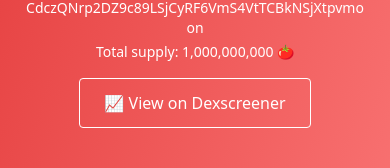
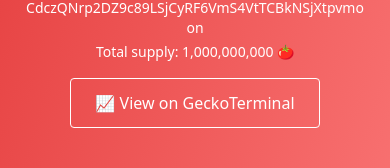
Before and after one commit to massimilianopp/tomatocoin, a Next.js app: page / in a window 390 px wide. Shown: the part 1139-1307 px from the top of the page. Built offline with nearby package versions, Linux system fonts and the light colour scheme.

Commit message:
Fix mobile layout final version

```diff
--- a/pages/index.js
+++ b/pages/index.js
@@ -80,11 +80,11 @@
         </p>
         <p className="text-sm md:text-base">Total supply: 1,000,000,000 🍅</p>
         <a
-          href="https://dexscreener.com/solana/3ypq174goek9gg39r2eosxvc8fli3qwowkd3uacvnlsf"
+          href="https://www.geckoterminal.com/solana/pools/3YpQ174goeK9Gg39r2eoSXVc8FLi3QwoWkD3uAcVNLSf"
           target="_blank"
           className="border border-white text-white text-base md:text-lg py-3 px-6 rounded hover:bg-white hover:text-red-600 transition inline-block mt-4"
         >
-          📈 View on Dexscreener
+          📈 View on GeckoTerminal
         </a>
       </section>
 
```
